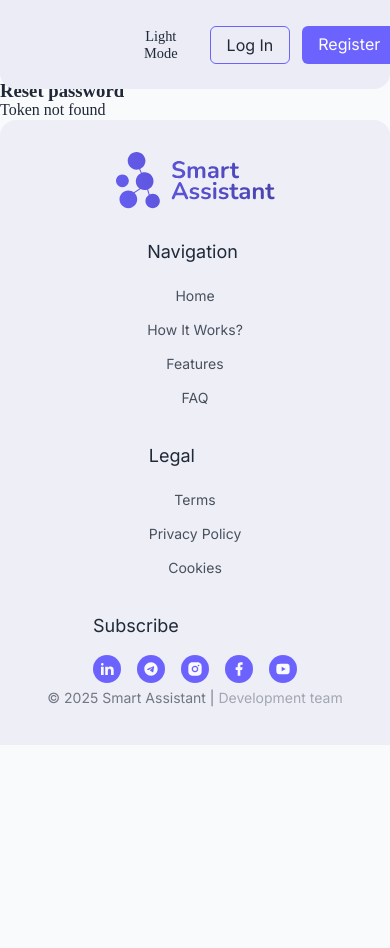
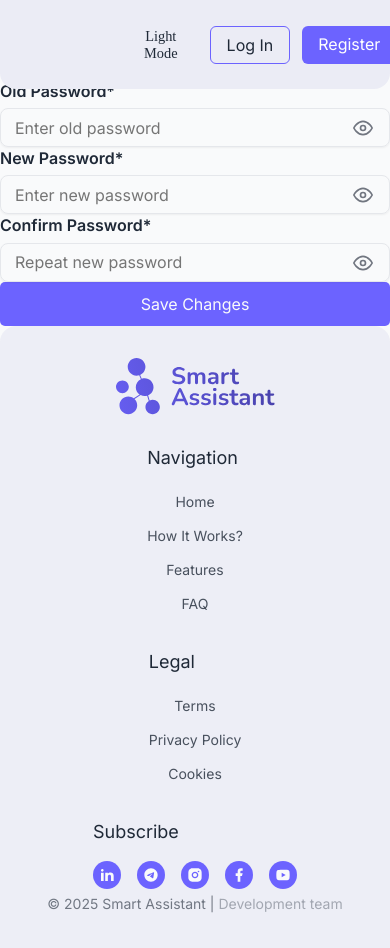
Before and after one commit to Ded-Goit/smart_assistant, a Next.js app: page /reset-password in a window 390 px wide. Shown: the top 948 px of the page. Before the commit the page ends 844 px from the top, so only its background shows below. Built offline with nearby package versions, Linux system fonts and the light colour scheme.

Commit message:
auth form  mobile + reset pwd

```diff
--- a/components/PasswordField/PasswordField.module.css
+++ b/components/PasswordField/PasswordField.module.css
@@ -41,7 +41,7 @@
   border: none;
   padding: 0;
   position: absolute;
-  top: 35px;
+  top: 10px;
   right: 17px;
   color: var(--color-grey);
 }
--- a/components/PasswordField/PasswordField.tsx
+++ b/components/PasswordField/PasswordField.tsx
@@ -1,44 +1,106 @@
+// "use client";
+
+// import css from "./PasswordField.module.css";
+// import { Field, useFormikContext } from "formik";
+// import { useState } from "react";
+// import { FiEye, FiEyeOff } from "react-icons/fi";
+// import CustomMessage from "../CustomMessage/CustomMessage";
+
+// interface PasswordFieldProps {
+//   name: string;
+//   label?: string;
+//   placeholder?: string;
+// }
+
+// export default function PasswordField({
+//   name,
+//   label,
+//   placeholder,
+// }: PasswordFieldProps) {
+//   const [eyeOpen, setEyeOpen] = useState(true);
+//   const { touched, errors } = useFormikContext<any>();
+
+//   const handleEyeToggle = () => setEyeOpen((prev) => !prev);
+
+//   return (
+//     <div className={css.eyerelative}>
+//       <button type="button" className={css.btnEye} onClick={handleEyeToggle}>
+//         {eyeOpen ? (
+//           <FiEyeOff size={19} className={css.eye} />
+//         ) : (
+//           <FiEye size={19} className={css.eye} />
+//         )}
+//       </button>
+
+//       {label && <p className={css.fieldName}>{label}</p>}
+
+//       <Field
+//         type={eyeOpen ? "password" : "text"}
+//         name={name}
+//         className={`${css.field} ${
+//           errors[name] && touched[name]
+//             ? css.errorField
+//             : touched[name] && !errors[name]
+//               ? css.successField
+//               : ""
+//         }`}
+//         placeholder={placeholder || label}
+//       />
+
+//       <CustomMessage name={name} />
+//     </div>
+//   );
+// }
+
 "use client";
 
-import css from "./PasswordField.module.css";
-import { Field, useFormikContext } from "formik";
+import { Field } from "formik";
 import { useState } from "react";
 import { FiEye, FiEyeOff } from "react-icons/fi";
-import CustomMessage from "../CustomMessage/CustomMessage";
+import css from "./PasswordField.module.css";
 
-export default function PasswordField() {
+interface PasswordFieldProps {
+  name: string;
+  label?: string;
+  placeholder?: string;
+  className?: string;
+}
+
+export default function PasswordField({
+  name,
+  label,
+  placeholder,
+  className = "",
+}: PasswordFieldProps) {
   const [eyeOpen, setEyeOpen] = useState(true);
 
-  const { touched, errors } = useFormikContext<any>();
-
-  const handleEyeToggle = () => {
-    setEyeOpen((prev) => !prev);
-  };
+  const toggleEye = () => setEyeOpen((prev) => !prev);
 
   return (
+    <div className={`${css.wrapper} ${className}`}>
+      {label ? <p className={css.fieldName}>{label}</p> : null}
+
       <div className={css.eyerelative}>
-      <button type="button" className={css.btnEye} onClick={handleEyeToggle}>
+        <button
+          type="button"
+          onClick={toggleEye}
+          className={css.btnEye}
+          aria-label={eyeOpen ? "Show password" : "Hide password"}
+        >
           {eyeOpen ? (
-          <FiEyeOff size={19} className={css.eye} />
+            <FiEye size={20} className={css.eye} />
           ) : (
-          <FiEye size={19} className={css.eye} />
+            <FiEyeOff size={20} className={css.eye} />
           )}
         </button>
-      <p className={css.fieldName}>Password*</p>
         <Field
           type={eyeOpen ? "password" : "text"}
-        name="password"
-        className={`${css.field} ${
-          errors.password && touched.password
-            ? css.errorField
-            : touched.password && !errors.password
-              ? css.successField
-              : ""
-        }`}
-        placeholder="Password"
+          name={name}
+          placeholder={placeholder || ""}
+          className={`${css.field}`}
+          autoComplete="new-password"
         />
-
-      <CustomMessage name="password" />
+      </div>
     </div>
   );
 }
--- a/components/ResetPasswordForm/ResetPasswordForm.module.css
+++ b/components/ResetPasswordForm/ResetPasswordForm.module.css
@@ -1,3 +1,27 @@
 .resetForm{
 
 }
+.btn {
+  font-family: "Inter";
+  font-size: 16px;
+  font-weight: 500;
+  line-height: 1;
+  color: var(--color-bg);
+  background-color: var(--color-primary);
+  border-radius: 5px;
+  width: 100%;
+  height: 44px;
+  padding: 8px;
+  border: none;
+  display: flex;
+  justify-content: center;
+  align-items: center;
+  cursor: pointer;
+  transition: transform 0.2s ease;
+}
+.btn:hover,
+.btn:focus,
+.btn:active {
+  transform: scale(1.01);
+  overflow: hidden;
+}
--- a/components/ResetPasswordForm/ResetPasswordForm.tsx
+++ b/components/ResetPasswordForm/ResetPasswordForm.tsx
@@ -1,140 +1,85 @@
-// "use client";
-
-// import { useSearchParams } from "next/navigation";
-// import { Suspense, useState } from "react";
-// import { resetPassword } from "@/lib/api/apiClient";
-// import css from './ResetPasswordForm.module.css';
-// import Cookies from "js-cookie";
-
-// export default function ResetPasswordForm() {
-//   const searchParams = useSearchParams();
-//   // const token = searchParams.get("token");
-//   const token = Cookies.get("token");
-
-//   const [password, setPassword] = useState("");
-//   const [confirm, setConfirm] = useState("");
-//   const [message, setMessage] = useState("");
-
-//   const handleSubmit = async (e: React.FormEvent) => {
-//     e.preventDefault();
-//     if (password !== confirm) {
-//       setMessage("The passwords do not match");
-//       return;
-//     }
-
-//     try {
-//       await resetPassword(password, token as string);
-//       setMessage("Password was changed!");
-//     } catch (err: any) {
-//       setMessage(err.message);
-//     }
-//   };
-
-//   return (
-//     <div className={css.resetForm}>
-//       <Suspense fallback={<div>Loading...</div>}>
-//         <h3 className={css.title}>Password</h3>
-//         {!token ? (
-//           <p className={css.errInfo}>Token not found</p>
-//         ) : (
-//           <form onSubmit={handleSubmit} className={css.form}>
-//             <input
-//               type="password"
-//               placeholder="New password"
-//               value={password}
-//               onChange={(e) => setPassword(e.target.value)}
-//               className={css.field}
-//               required
-//             />
-//             <input
-//               type="password"
-//               placeholder="Repeat new password"
-//               value={confirm}
-//               onChange={(e) => setConfirm(e.target.value)}
-//               className={css.field}
-//               required
-//             />
-//             <button type="submit" className={css.btn}>
-//               Save
-//             </button>
-//           </form>
-//         )}
-//         {message && <p className="mt-4 text-sm">{message}</p>}
-//       </Suspense>
-//     </div>
-//   );
-// }
-
 "use client";
 
-import { useSearchParams } from "next/navigation";
-import { useState, Suspense } from "react";
-import { resetPassword } from "@/lib/api/apiClient";
+import { changePassword } from "@/lib/api/apiClient";
 import css from "./ResetPasswordForm.module.css";
+import { Toaster } from "react-hot-toast";
+import { Formik, Form, FormikHelpers } from "formik";
+import * as Yup from "yup";
+import PasswordField from "../PasswordField/PasswordField";
+import { showSuccess, showError } from "../ToastComponent/ToastComponent.jsx";
 
 export default function ResetPasswordForm() {
-  const searchParams = useSearchParams();
-  const token = searchParams.get("token");
+  const passwordField = Yup.string()
+    .min(1, "Too short")
+    .max(18, "Too long")
+    .required("Required");
 
+  const validationControl = Yup.object().shape({
+    oldPassword: passwordField,
+    newPassword: passwordField,
+    confirm: Yup.string()
+      .oneOf([Yup.ref("newPassword")], "❌ Passwords do not match")
+      .required("Required"),
+  });
 
-  const [password, setPassword] = useState("");
-  const [confirm, setConfirm] = useState("");
-  const [message, setMessage] = useState("");
-
-  const handleSubmit = async (e: React.FormEvent) => {
-    e.preventDefault();
-
-    if (password !== confirm) {
-      setMessage("The passwords do not match");
-      return;
-    }
-
-    if (!token) {
-      setMessage("Token not found");
-      return;
-    }
+  const handleSubmit = async (
+    values: { oldPassword: string; newPassword: string; confirm: string },
+    actions: FormikHelpers<any>
+  ) => {
+    const { oldPassword, newPassword } = values;
 
     try {
-      await resetPassword(password, token);
-      setMessage("✅ Password was successfully reset!");
-    } catch (err: any) {
-      setMessage(`❌ ${err.message}`);
+      await changePassword(oldPassword, newPassword);
+      showSuccess({ message: "Change password successful!" });
+      actions.resetForm();
+    } catch (error: any) {
+      showError(error.message || "Server error, please try again later");
+      console.error(error);
+    } finally {
+      actions.setSubmitting(false);
     }
   };
 
+  interface registrationValues {
+    oldPassword: string;
+    newPassword: string;
+    confirm: string;
+  }
   return (
-    <div className={css.resetForm}>
-      <Suspense fallback={<div>Loading...</div>}>
-        <h3 className={css.title}>Reset password</h3>
-
-        {!token ? (
-          <p className={css.errInfo}>Token not found</p>
-        ) : (
-          <form onSubmit={handleSubmit} className={css.form}>
-            <input
-              type="password"
-              placeholder="New password"
-              value={password}
-              onChange={(e) => setPassword(e.target.value)}
-              className={css.field}
-              required
+    <Formik
+      initialValues={{
+        oldPassword: "",
+        newPassword: "",
+        confirm: "",
+      }}
+      onSubmit={handleSubmit}
+      validationSchema={validationControl}
+    >
+      {({ errors, touched }) => (
+        <Form className={css.form} autoComplete="off">
+          <div className={`${css.fialdStyle} ${css.regField}`}>
+            <PasswordField
+              name="oldPassword"
+              label="Old Password*"
+              placeholder="Enter old password"
             />
-            <input
-              type="password"
+            <PasswordField
+              name="newPassword"
+              label="New Password*"
+              placeholder="Enter new password"
+            />
+            <PasswordField
+              name="confirm"
+              label="Confirm Password*"
               placeholder="Repeat new password"
-              value={confirm}
-              onChange={(e) => setConfirm(e.target.value)}
-              className={css.field}
-              required
             />
-            <button type="submit" className={css.btn}>
-              Save
-            </button>
-          </form>
-        )}
-
-        {message && <p className={css.info}>{message}</p>}
-      </Suspense>
-    </div>
+          </div>
+          <button type="submit" className={css.btn}>
+            Save Changes
+          </button>
+          <Toaster />
+        </Form>
+      )}
+    </Formik>
   );
 }
--- a/lib/api/apiClient.ts
+++ b/lib/api/apiClient.ts
@@ -93,27 +93,21 @@ export const loginWithGoogle = async (code: string) => {
   return res.json();
 };
 
-export async function resetPassword(password: string, token: string) {
-  try {
-    const res = await fetch(`${BASE_URL}/auth/reset-password`, {
-      method: "POST",
-      headers: { "Content-Type": "application/json" },
-      body: JSON.stringify({ password, token }),
-      credentials: "include",
-    });
+export async function changePassword(oldPassword: string, newPassword: string) {
+  const res = await fetch(`${BASE_URL}/auth/change-pwd`, {
+    method: "POST",
+    headers: {
+      "Content-Type": "application/json",
+    },
+    body: JSON.stringify({ oldPassword, newPassword }),
+    credentials: "include",
+  });
 
-    const data = await res.json();
-    if (!res.ok) {
-      throw new Error(data.message || "Request failed");
-    }
-    return data;
-  } catch (err: any) {
-    throw new Error(err.message || "Network error");
-  }
+  const data = await res.json();
+
+  if (!res.ok) throw new Error(data.message);
+  return data;
 }
-
-
-
 
 export async function forgotPwd(email: string) {
   try {
```
Also changed, not shown: app/register/register.module.css (+12 -11 lines), app/setting/setting.module.css (+7 -2 lines), components/AuthCover/AuthCover.module.css (+11 -2 lines), components/LoginForm/LoginForm.tsx (+6 -1 lines), components/RegistrationForm/RegistrationForm.tsx (+6 -1 lines). Lines whose indentation alone changed are shown as unchanged.
